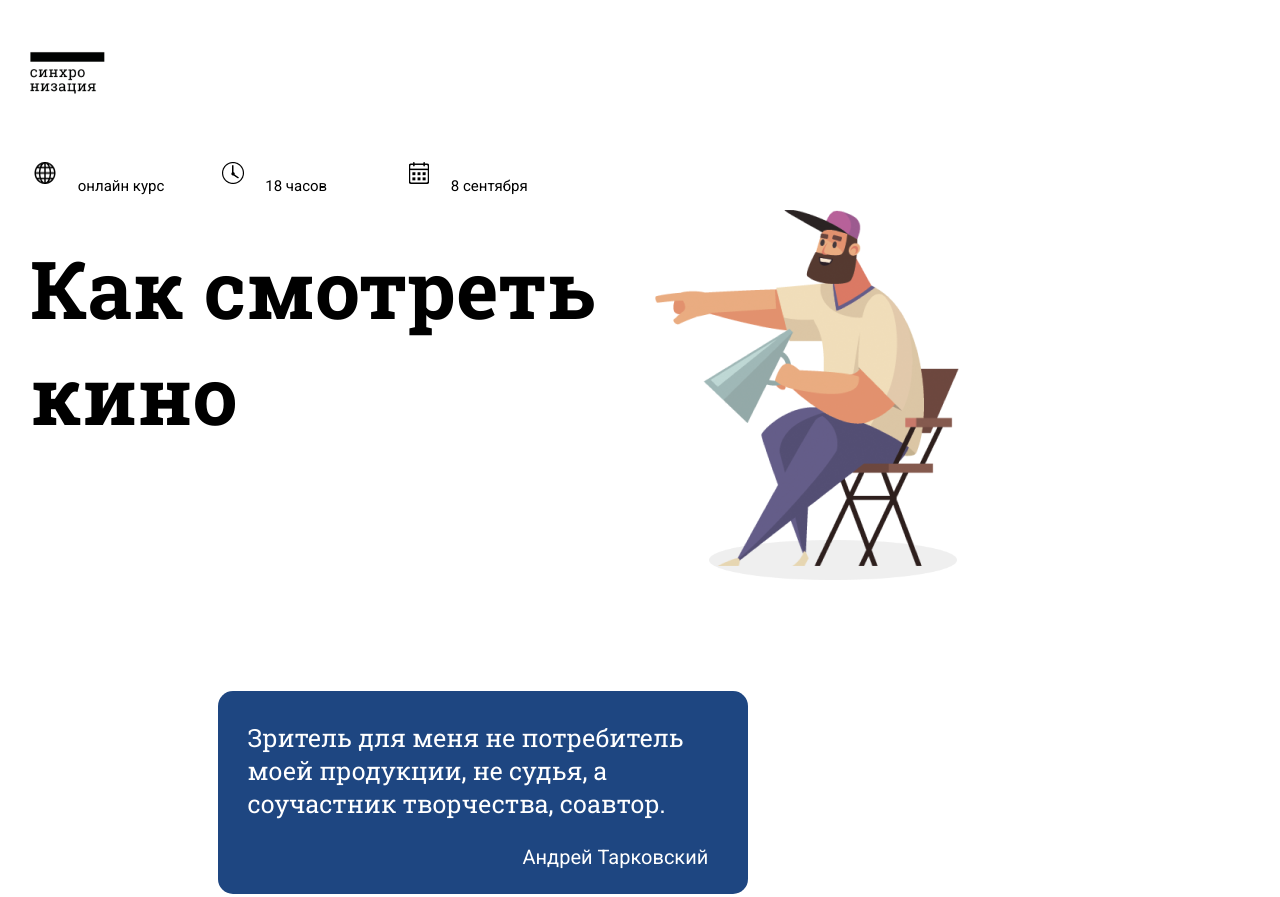
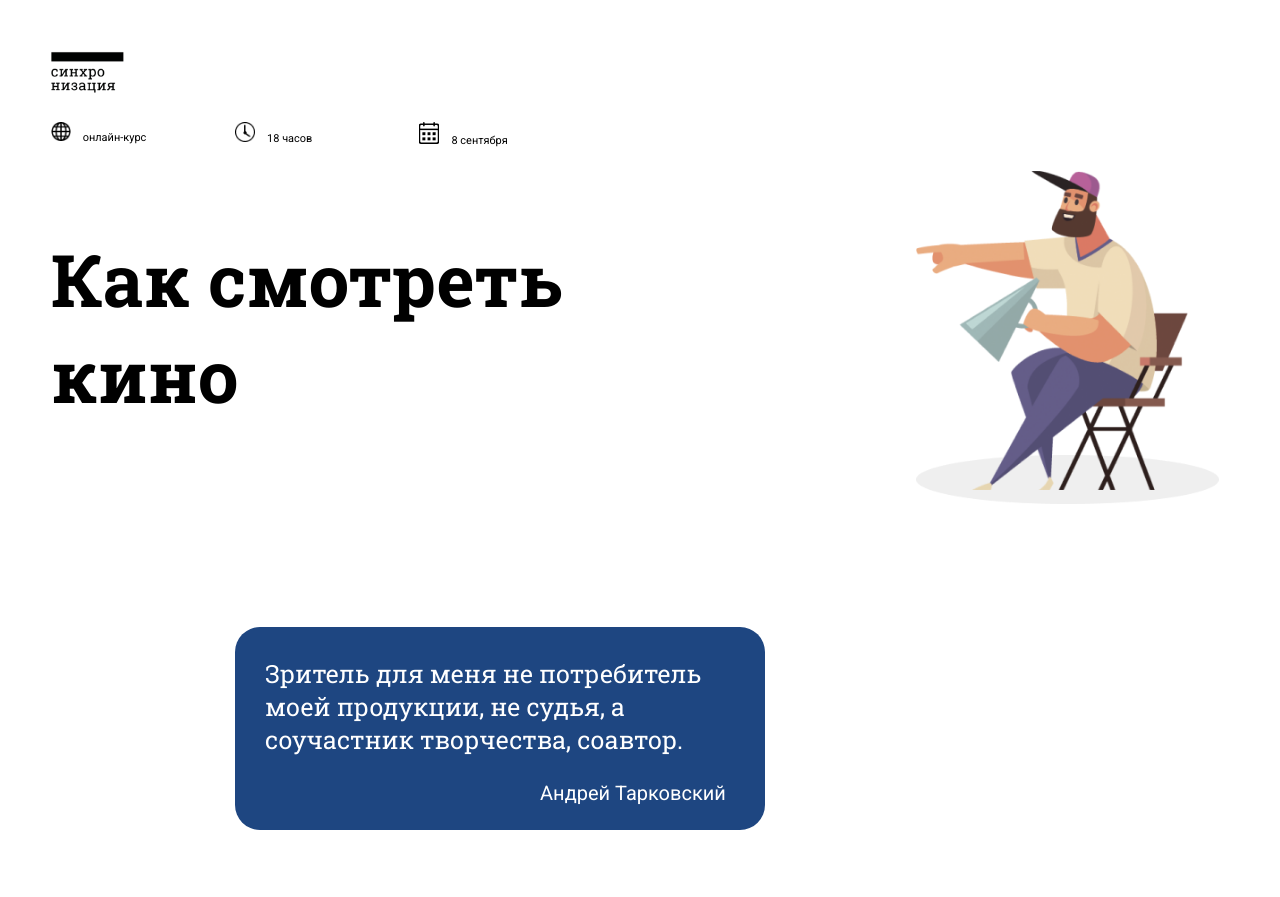
Before and after one commit to kemikable/Project-1-HTML-CSS, a plain HTML site: page index.html in a window 1280 px wide. Shown: the top 897 px of the page. Drawn offline with Linux system fonts and the light colour scheme; files whose address does not match are found by name.

Commit message:
1.2 with calc

```diff
--- a/index.html
+++ b/index.html
@@ -16,10 +16,20 @@
     <header>
         <img class="sync-black" src=".//img/logo_mobile_black.png" alt="black-logo">
     </header>
+    <main>
 
         <div class="first-title">
 
-        <div class="nav">
+            <ul class="courses">
+
+                <li class="courses-list"><img class="globe" src="./img/globe.png" alt="globe">онлайн-курс</li>
+                <li class="courses-list"><img class="clock" src="./img/img_135744.png" alt="clock">18 часов</li>
+                <li class="courses-list"><img class="date" src="./img/calendar_2.png" alt="date">8 сентября</li>
+            </ul>
+
+            <!-- !!!неправильная версия!!! -->
+
+            <!-- <div class="nav">
 
                 <div class="courses">
                     <img class="globe" src="./img/globe.png" alt="globe">
@@ -36,7 +46,8 @@
                     <p class="nav-status">8 сентября</p>
                 </div>
 
-        </div>
+            </div> -->
+
 
             <section class="how-to">
                 <h1>Как смотреть кино</h1>
@@ -59,7 +70,8 @@
                     нет. При этом без подготовки бывает трудно получить от просмотра удовольствие.</p>
                 <p>
                     На курсе из 8 занятий научимся быть осознанными зрителями. Познакомимся с этапами кинопроизводства и
-                узнаем, как смотреть кино глазами сценариста, режиссёра и монтажёра. Разберёмся в особенностях жанров и
+                    узнаем, как смотреть кино глазами сценариста, режиссёра и монтажёра. Разберёмся в особенностях
+                    жанров и
                     рассмотрим важнейшие картины, от «Гражданина Кейна» до «Матрицы».
                 </p>
             </div>
@@ -174,21 +186,35 @@
                 </div>
 
 
-            <div class="video coll"></div>
+                <div class="video coll">
+                    <img src="./img/Rectangle15.png" alt="video icon">
+                    <h4 class="prog-text">6. Язык кино. Семинар</h4>
+                    <p class="prog-name-date">20 сентября 13:00 <br> Данила Кузнецов</p>
+
+                </div>
 
 
-            <div class="star coll"></div>
+                <div class="star coll">
+                    <img src="./img/Rectangle19.png" alt="star icon">
+                    <h4 class="prog-text">7. Взгляд кинокритика</h4>
+                    <p class="prog-name-date">21 сентября 19:00 <br> Дмитрий Скворцов</p>
+                </div>
 
 
-            <div class="glasses coll"></div>
+                <div class="glasses coll">
+                    <img src="./img/Rectangle20.png" alt="glasses icon">
+                    <h4 class="prog-text no-br">8. Осознанный зритель. <br> Семинар</h4>
+                    <p class="prog-name-date">22 сентября 19:00 <br> Дмитрий Скворцов</p>
+                </div>
+            </div>
+        </section>
+        <section class="grey-block">
+            <h2>Курс прошло уже 1616 человек</h2>
+            <div class="comment">
+
+            </div>
 
 
-
-
-
-
-
-        </div>
 
 
 
@@ -198,6 +224,10 @@
 
 
 
+
+
+
+    </main>
 </body>
 
 </html>
--- a/style.css
+++ b/style.css
@@ -5,7 +5,7 @@
 body,
 html {
     font-family: 'Roboto', sans-serif;
-    margin: 2% 0 0 15px;
+    margin: 2% 0 0 2%;
     /* width: 100%; */
     max-width: 100%;
     overflow-x: hidden;
@@ -39,33 +39,57 @@ html {
 }
 
 /* блоки курсов */
+.courses {
+    list-style-type: none;
+    display: flex;
+    justify-content: space-between;
+    margin-left: -40px;
+    width: 45%;
+}
+
 .courses,
 .time,
 .date {
-    display: flex;
+
+    /* display: flex; */
     /* justify-content: space-around; */
-    width: 60%;
-    min-width: 25%;
-    margin-left: -5%;
+    /* width: 60%; */
+    /* min-width: 25%; */
+    /* margin-left: -5%; */
+
 }
 
 /* иконки курсов */
 .globe,
 .clock,
-.calendar {
-    width: 22px;
-    height: 22px;
-    margin-right: 10%;
-    margin-left: 15%;
+.date {
+    /* width: 22px;
+    height: 22px; */
+    /* margin-right: 10%;
+    margin-left: 15%; */
+    margin-right: 7%;
+    width: calc(10% + 3 * ((100vw - 320px) / (1440 - 320)));
 }
+
+.courses-list {
+    width: 65%;
+    margin-right: 2%;
+    font-size: calc(10% + 10 * ((100vw - 320px) / (1440 - 320)));
+}
+
+/* .courses li {
+    width: 20%;
+} */
 
 h1 {
     font-family: 'Roboto Slab', serif;
-    font-size: 80px;
-    width: 50%;
-    margin-top: 2%;
+    font-size: calc(21px + 60 * ((100vw - 320px) / (1440 - 320)));
+    /* line-height: 101%; */
+    /* width: 50%; */
+    /* margin-top: 2%; */
     /* margin-right: -5%; */
     min-width: 50%;
+    max-width: 50%;
     /* min-width: 500px; */
 }
 
@@ -75,23 +99,33 @@ h1 {
     /* gap: 3%; */
 }
 
+/* Фотография сидячего оператора с тенью */
 
 .sitting-shade {
-    display: flex;
-    margin-right: 20px;
-    min-width: 400px;
-    padding-right: 150px;
-    /* margin-left: 15px; */
-    /* width: 200px; */
+
+    width: calc(200px + 120 * ((100vw - 320px) / (1440 - 320)));
+    align-self: center;
+    height: auto;
+    position: relative;
+    margin-right: 5%;
+    margin-left: 2%;
+}
+
+.sitting-cameraman {
+
+    width: 90%;
+    margin-bottom: 10px;
+    height: auto;
 }
 
 .first-shade {
-    position: relative;
+
+    width: 100%;
+    position: absolute;
+    bottom: 0;
+    left: 0;
     z-index: -1;
-    right: 250px;
-    top: 330px;
-    height: 40px;
-    /* width: 420px; */
+
 }
 
 .tarkov {
@@ -103,7 +137,7 @@ h1 {
     background-color: #1E4681;
     width: 500px;
     color: white;
-    border-radius: 15px;
+    border-radius: 25px;
     margin-top: 10%;
     padding-left: 30px;
     padding-top: 5px;
@@ -231,7 +265,7 @@ ul {
     display: flex;
     flex-wrap: wrap;
     gap: 20px;
-    max-width: 1440px;
+    /* max-width: 1440px; */
     padding-left: 5px;
 
 
@@ -248,11 +282,26 @@ ul {
 .prog-text {
     padding-left: 15px;
     font-size: 30px;
+    margin-top: -3px;
+    margin-bottom: -5px;
 }
 
 .prog-name-date {
     font-size: 25px;
     padding-left: 15px;
+}
+
+.no-br {
+    margin-bottom: -20px;
+}
+
+.grey-block {
+    background: #EFEFEF;
+    padding-left: 120px;
+}
+
+.comment {
+    background-color: white
 }
 
 /* @media(max-width:1414px) {
```
Lines whose indentation alone changed are shown as unchanged.
